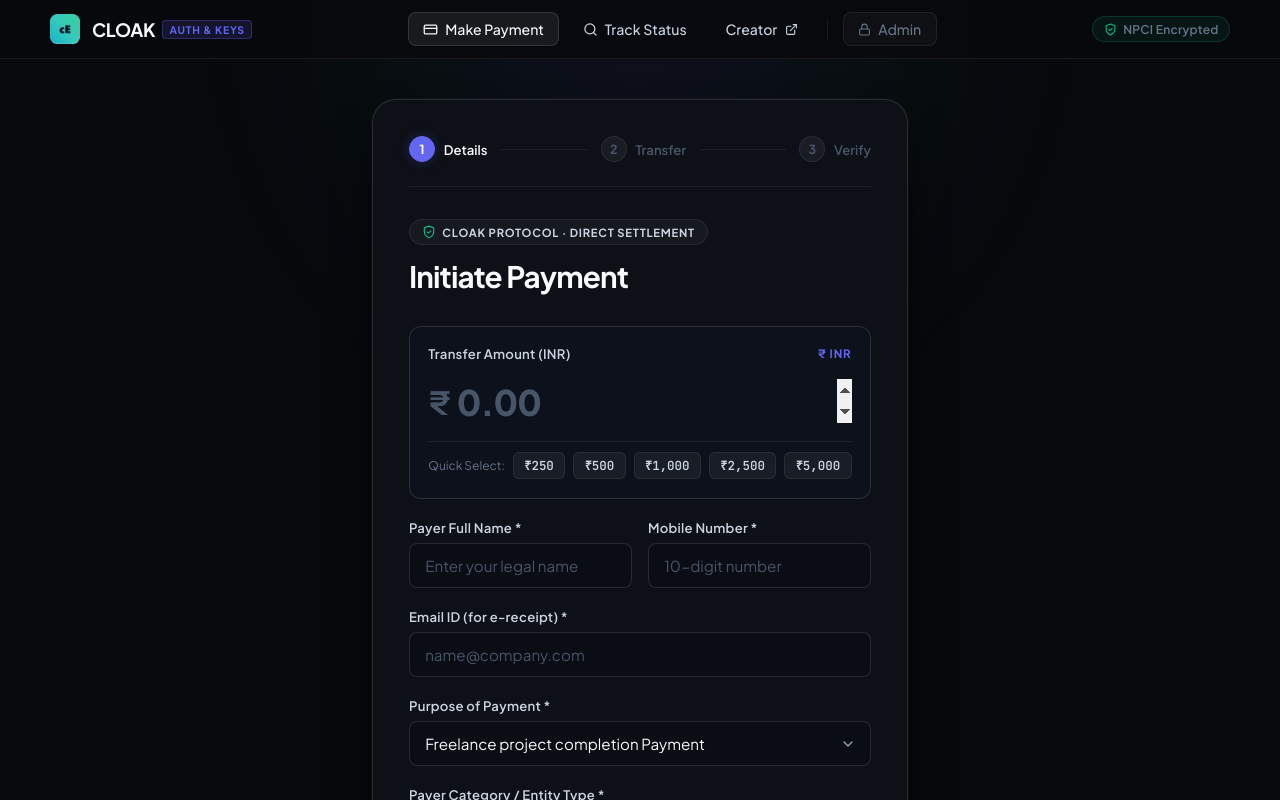
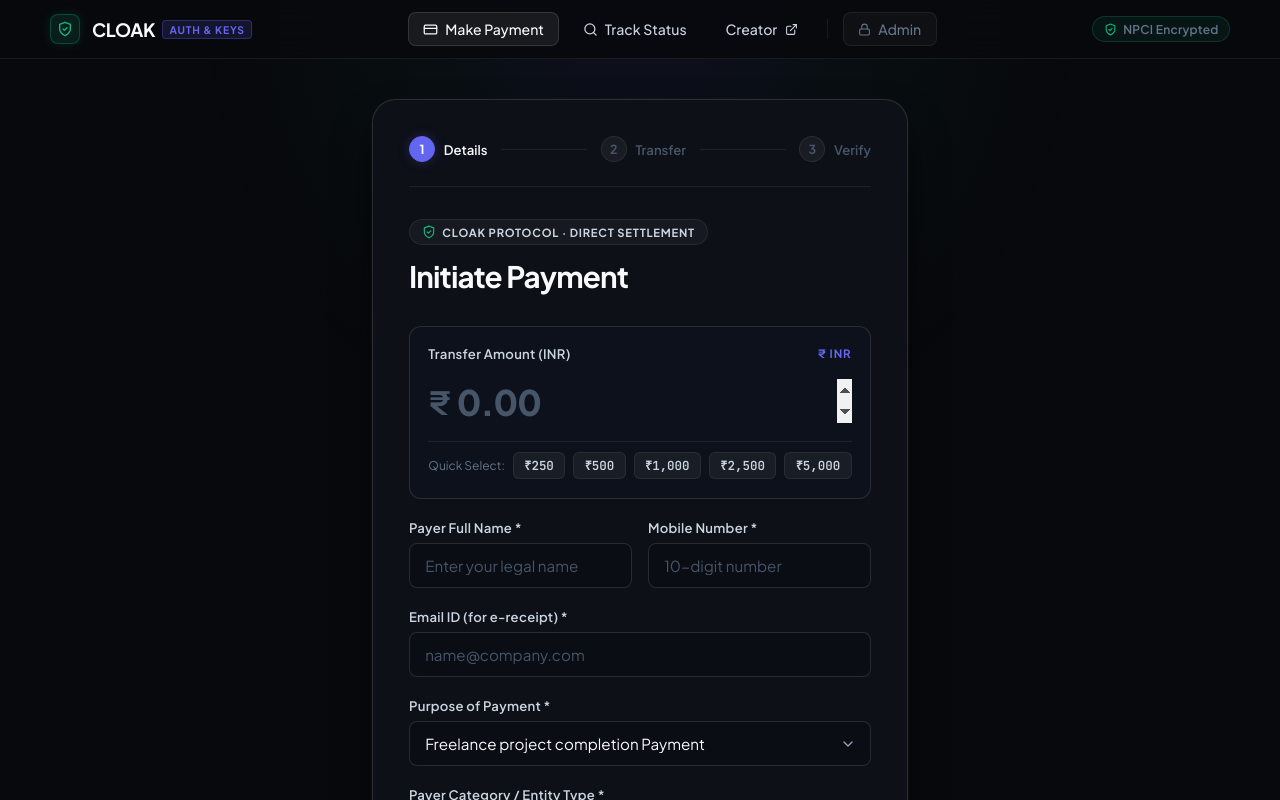
Before and after one commit to Abhijiteuon/upi-payment-app, a React (Vite) app: page / in a window 1280 px wide. Shown: the top 800 px of the page. Built offline with nearby package versions, Linux system fonts and the light colour scheme.

Commit message:
chore: remove legacy cE logo and replace with custom CLOAK shield badge

```diff
--- a/index.html
+++ b/index.html
@@ -2,7 +2,7 @@
 <html lang="en">
   <head>
     <meta charset="UTF-8" />
-    <link rel="icon" type="image/png" href="/codeed-icon.png" />
+    <link rel="icon" type="image/svg+xml" href="/favicon.svg" />
     <meta name="viewport" content="width=device-width, initial-scale=1.0" />
     <title>CLOAK — Credential-less Link for Online Auth & Keys</title>
     <meta name="description" content="CLOAK — Credential-less Link for Online Auth & Keys. Institutional-grade UPI payment processing with 5-layer cryptographic verification." />
--- a/src/components/Navbar.jsx
+++ b/src/components/Navbar.jsx
@@ -33,7 +33,9 @@
         <div className="nav-container">
           {/* Brand Logo */}
           <div className="nav-logo" onClick={() => handleNavClick('pay')} title="CLOAK — Credential-less Link for Online Auth & Keys">
-            <img src="/codeed-icon.png" alt="CLOAK" className="nav-logo-img" />
+            <div className="nav-brand-icon-box">
+              <IconShieldCheck size={16} className="text-emerald" />
+            </div>
             <div className="nav-brand-text">
               <span className="logo-text">CLOAK</span>
               <span className="logo-badge">AUTH & KEYS</span>
@@ -127,7 +129,9 @@
       <aside className={`nav-drawer ${isOpen ? 'open' : ''}`}>
         <div className="drawer-header">
           <div className="drawer-brand">
-            <img src="/codeed-icon.png" alt="CLOAK" className="nav-logo-img" />
+            <div className="nav-brand-icon-box">
+              <IconShieldCheck size={18} className="text-emerald" />
+            </div>
             <div>
               <span className="logo-text">CLOAK</span>
               <span style={{ display: 'block', fontSize: '0.62rem', color: '#94a3b8', letterSpacing: '0.04em' }}>
--- a/src/components/PaymentReceipt.jsx
+++ b/src/components/PaymentReceipt.jsx
@@ -86,7 +86,9 @@
         <div className="receipt-header-row">
           <div className="receipt-brand-col">
             <div className="receipt-brand-badge">
-              <img src="/codeed-icon.png" alt="CLOAK" className="receipt-brand-logo" />
+              <div className="nav-brand-icon-box">
+                <IconShieldCheck size={18} className="text-emerald" />
+              </div>
               <div>
                 <span className="brand-name">CLOAK</span>
                 <span className="brand-product">CREDENTIAL-LESS LINK FOR ONLINE AUTH & KEYS</span>
--- a/src/index.css
+++ b/src/index.css
@@ -120,11 +120,16 @@
   user-select: none;
 }
 
-.nav-logo-img {
+.nav-brand-icon-box {
   width: 30px;
   height: 30px;
-  object-fit: contain;
-  border-radius: 6px;
+  background: rgba(16, 185, 129, 0.12);
+  border: 1px solid rgba(16, 185, 129, 0.28);
+  border-radius: 8px;
+  display: flex;
+  align-items: center;
+  justify-content: center;
+  box-shadow: 0 0 12px rgba(16, 185, 129, 0.15);
 }
 
 .nav-brand-text {
```
